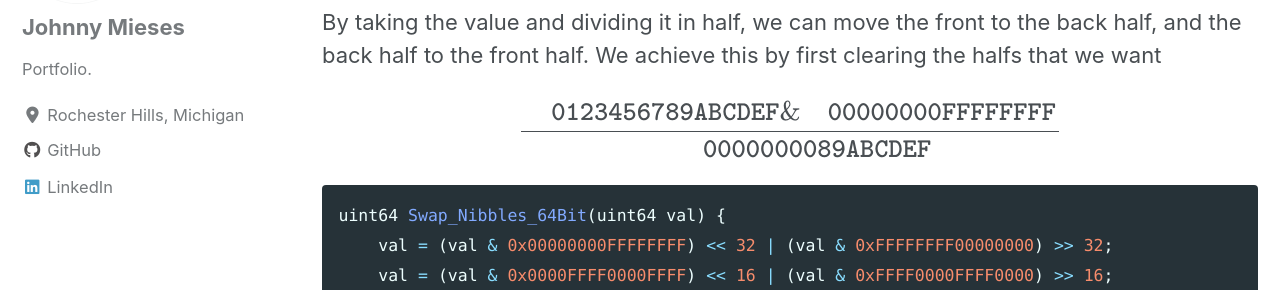
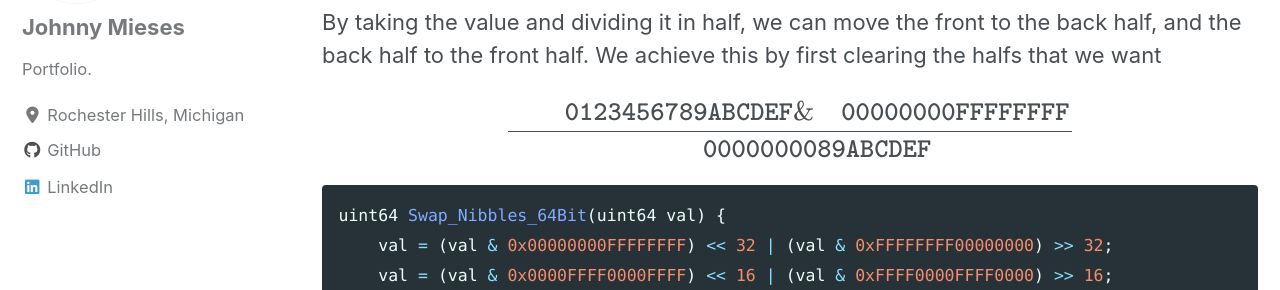
Before and after one commit to jmieses/jmportfolio.github.io, a Jekyll site: the page built from _posts/2020-04-24-Swapping-Nibbles-in-64-bitfield.md, in a window 1280 px wide and 900 px high, scrolled down 773 px. Shown: the part 159-449 px from the top of the window. Built offline with Jekyll 4.4.1, drawn with Linux system fonts in a browser that asks for light colours; cached includes are drawn as plain includes; nearby versions of some CDN libraries; formulas are drawn with MathJax 3.

Commit message:
post update

````diff
--- a/_posts/2020-04-24-Swapping-Nibbles-in-64-bitfield.md
+++ b/_posts/2020-04-24-Swapping-Nibbles-in-64-bitfield.md
@@ -21,7 +21,7 @@
 
 By taking the value and dividing it in half, we can move the front to the back half, and the back half to the front half. We achieve this by first clearing the halfs that we want
 
-$$ \frac{\quad \texttt{0123456789ABCDEF} \\ \&  \quad \texttt{00000000FFFFFFFF}}{\qquad \texttt{0000000089ABCDEF}}  $$
+$$ \frac{\qquad \texttt{0123456789ABCDEF} \\ \&  \quad \texttt{00000000FFFFFFFF}}{\qquad \texttt{0000000089ABCDEF}}  $$
 
 ```c
 uint64 Swap_Nibbles_64Bit(uint64 val) {
````
